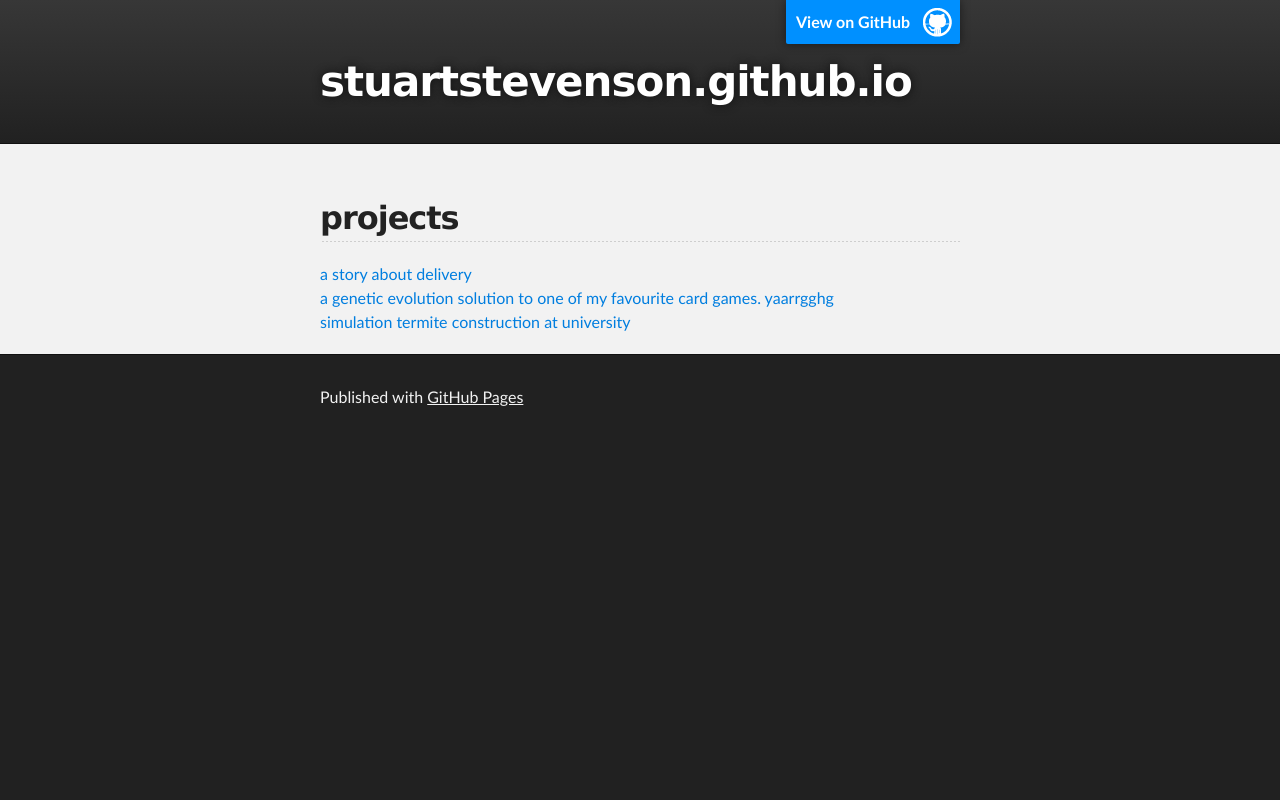
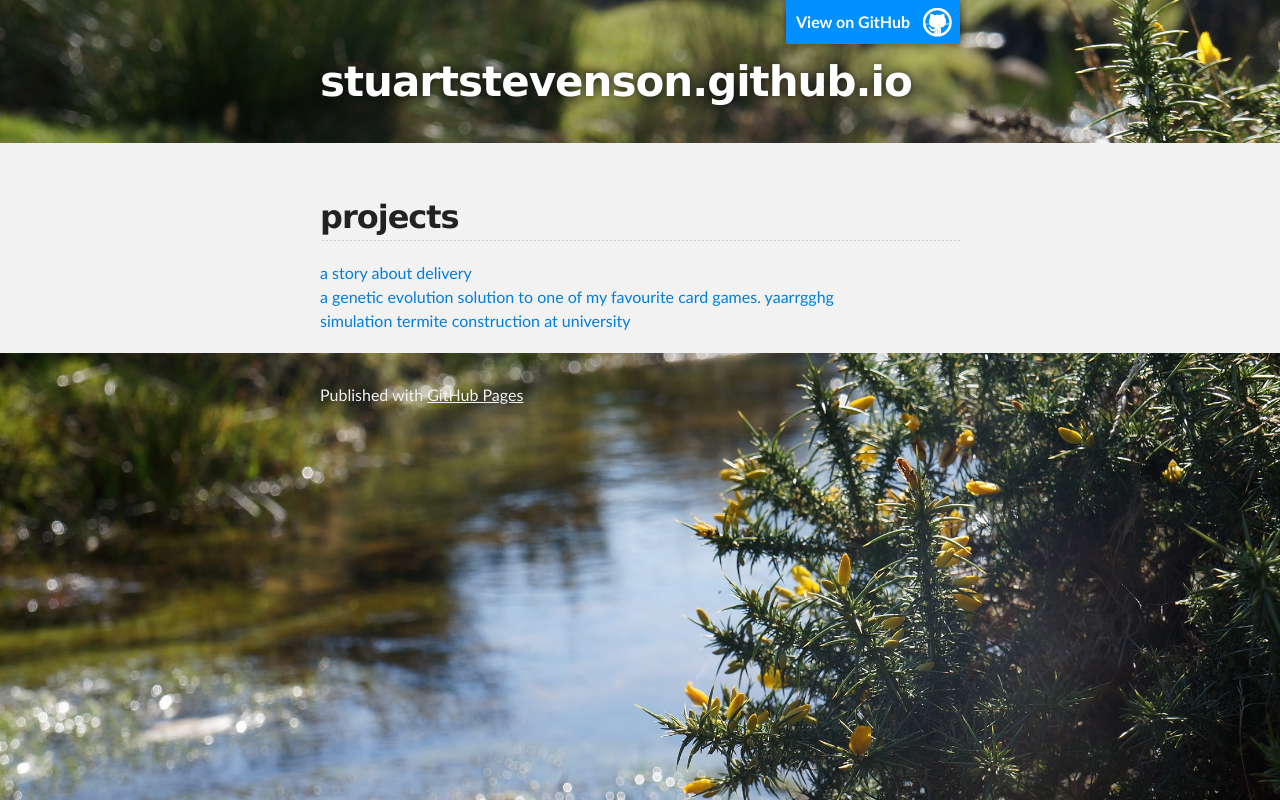
Before and after one commit to stuartstevenson/stuartstevenson.github.io, a plain HTML site: page index.html in a window 1280 px wide. Drawn offline with Linux system fonts and the light colour scheme.

```diff
--- a/stylesheets/stylesheet.css
+++ b/stylesheets/stylesheet.css
@@ -51,8 +51,9 @@ Theme Styles
 body {
   box-sizing: border-box;
   color:#373737;
-  background: #212121;
   font-size: 16px;
+  background: url('../images/bg.jpg');
+  background-size: 100% auto;
   font-family: 'Myriad Pro', Calibri, Helvetica, Arial, sans-serif;
   line-height: 1.5;
   -webkit-font-smoothing: antialiased;
@@ -284,15 +285,6 @@ Full-Width Styles
   border-bottom-right-radius: 2px;
 }
 
-#header_wrap {
-  background: #212121;
-  background: -moz-linear-gradient(top, #373737, #212121);
-  background: -webkit-linear-gradient(top, #373737, #212121);
-  background: -ms-linear-gradient(top, #373737, #212121);
-  background: -o-linear-gradient(top, #373737, #212121);
-  background: linear-gradient(top, #373737, #212121);
-}
-
 #header_wrap .inner {
   padding: 50px 10px 30px 10px;
 }
@@ -354,16 +346,10 @@ Full-Width Styles
 
 #main_content_wrap {
   background: #f2f2f2;
-  border-top: 1px solid #111;
-  border-bottom: 1px solid #111;
 }
 
 #main_content {
   padding-top: 40px;
-}
-
-#footer_wrap {
-  background: #212121;
 }
 
 
```
Also changed, not shown: images/bg.JPG (added).
